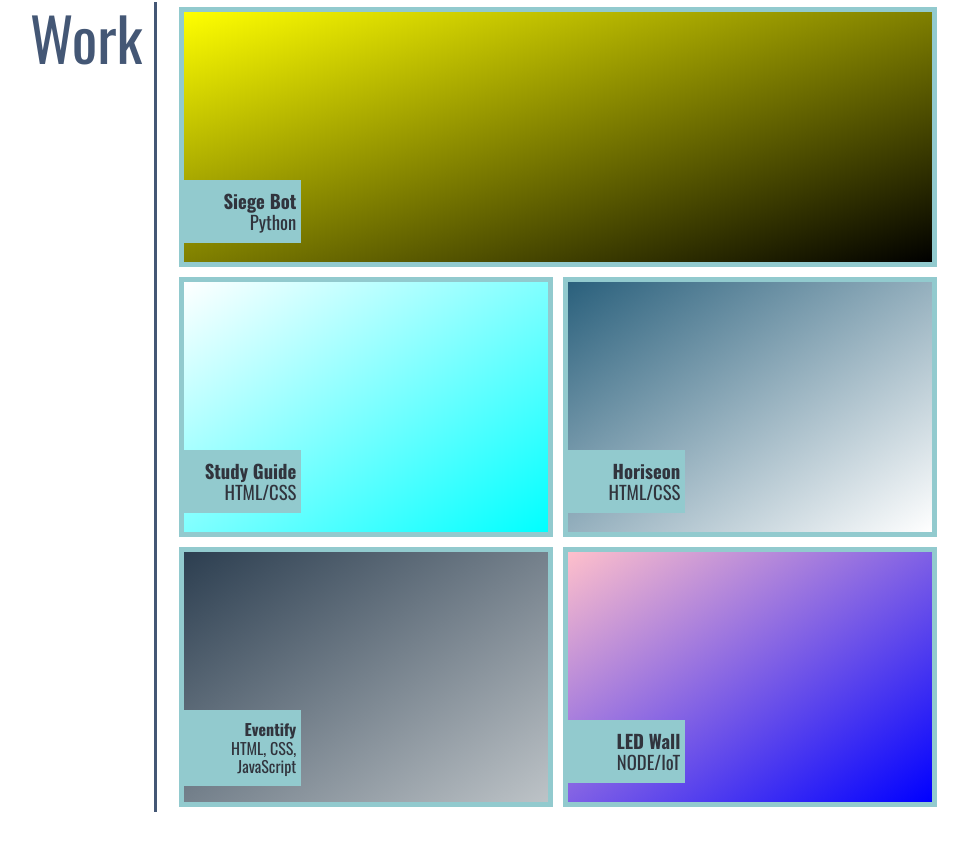
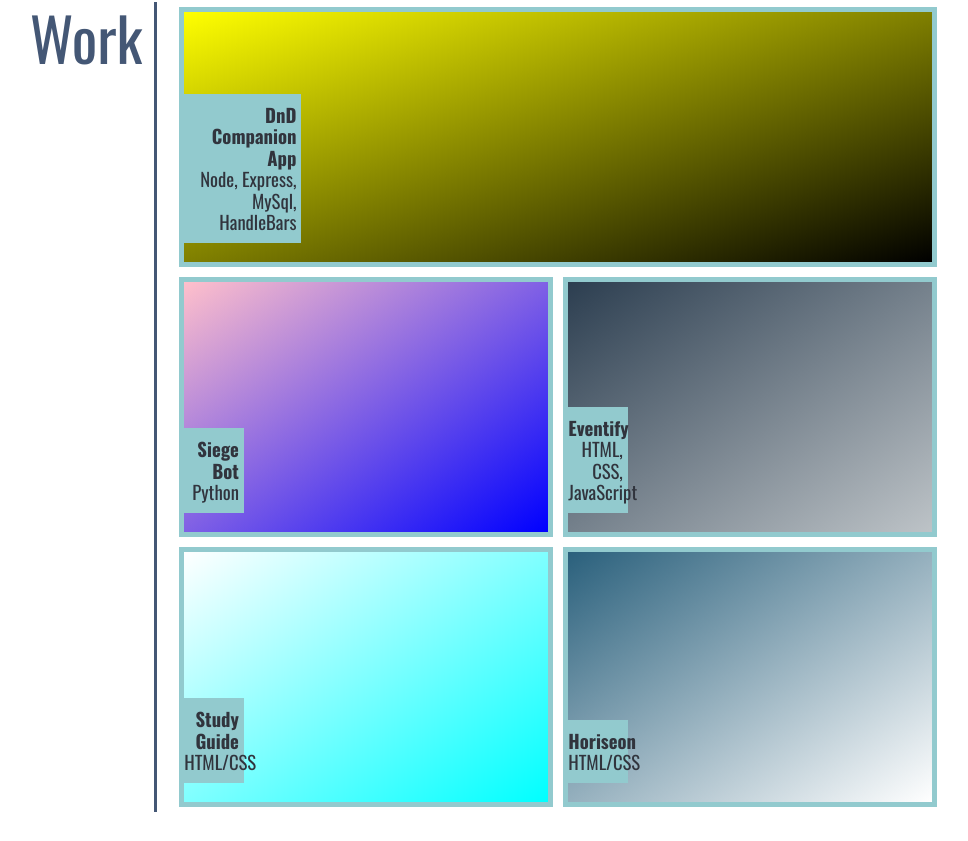
Before and after one commit to Opaleone/Challenge-2---My-Portfolio, a plain HTML site: page index.html in a window 1280 px wide. Shown: the part 839-1680 px from the top of the page, without its empty margins (218-1186 px from the left). Drawn offline with nearby package versions, Linux system fonts and the light colour scheme.

Commit message:
Added new project to project list and cleaned up links

```diff
--- a/assets/CSS/style.css
+++ b/assets/CSS/style.css
@@ -177,7 +177,7 @@ footer {
   display: inline-block;
   background-color: var(--lightBlue);
   font-weight: bold;
-  width: 7rem;
+  width: 15%;
   text-align: end;
   padding: 10px 5px 10px 0;
 }
--- a/index.html
+++ b/index.html
@@ -81,34 +81,46 @@
 
       <section class="card-container">
         <div id="siege-bot" class="card">
-          <a class='title-link' href='https://github.com/Opaleone/discord-siege-bot' target="_blank">
-            <h3 class="card-title">Siege Bot<br><span class="project-lang">Python</span></h3>
-          </a>
+            <h3 class="card-title">
+              <a class='title-link' href='https://dnd-companion-app.herokuapp.com/' target="_blank">
+                DnD Companion App<br><span class="project-lang">Node, Express, MySql, HandleBars</span>
+              </a>
+            </h3>
+        </div>
+
+        <div id='led-wall' class="card">
+          <h3 class="card-title">
+            <a class="title-link" href="https://github.com/Opaleone/discord-siege-bot" target="_blank">
+              Siege Bot<br><span class="project-lang">Python</span>
+            </a>
+          </h3>
+        </div>
+
+        <div id="surf-report" class="card">
+          <h3 class="card-title">
+            <a class="title-link" href="https://tisforthomas.github.io/team-project-one/" target="_blank">
+              Eventify<br><span class="project-lang">HTML, CSS, JavaScript</span>
+            </a>
+          </h3>
         </div>
 
         <div id='study-guide' class="card">
-          <a class='title-link' href="https://opaleone.github.io/prework-study-guide/" target="_blank">
-            <h3 class="card-title">Study Guide<br><span class="project-lang">HTML/CSS</span></h3>
-          </a>
+          <h3 class="card-title">
+            <a class='title-link' href="https://opaleone.github.io/prework-study-guide/" target="_blank">
+              Study Guide<br><span class="project-lang">HTML/CSS</span>
+            </a>
+          </h3>
         </div>
 
         <div id="horiseon" class="card">
-          <a class="title-link" href="https://opaleone.github.io/ChallengeOneUTA/" target="_blank">
-            <h3 class="card-title">Horiseon<br><span class="project-lang">HTML/CSS</span></h3>
-          </a>
+          <h3 class="card-title">
+            <a class="title-link" href="https://opaleone.github.io/ChallengeOneUTA/" target="_blank">
+              Horiseon<br><span class="project-lang">HTML/CSS</span>
+            </a>
+          </h3>
         </div>
 
-        <div id="surf-report" class="card">
-          <a class="title-link" href="https://tisforthomas.github.io/team-project-one/" target="_blank">
-            <p class="card-title">Eventify<br><span class="project-lang">HTML, CSS, JavaScript</span></p>
-          </a>
-        </div>
 
-        <div id='led-wall' class="card">
-          <a class="title-link" href="https://github.com/Opaleone?tab=repositories" target="_blank">
-            <h3 class="card-title">LED Wall<br><span class="project-lang">NODE/IoT</span></h3>
-          </a>
-        </div>
       </section>
 
     </section>
```
